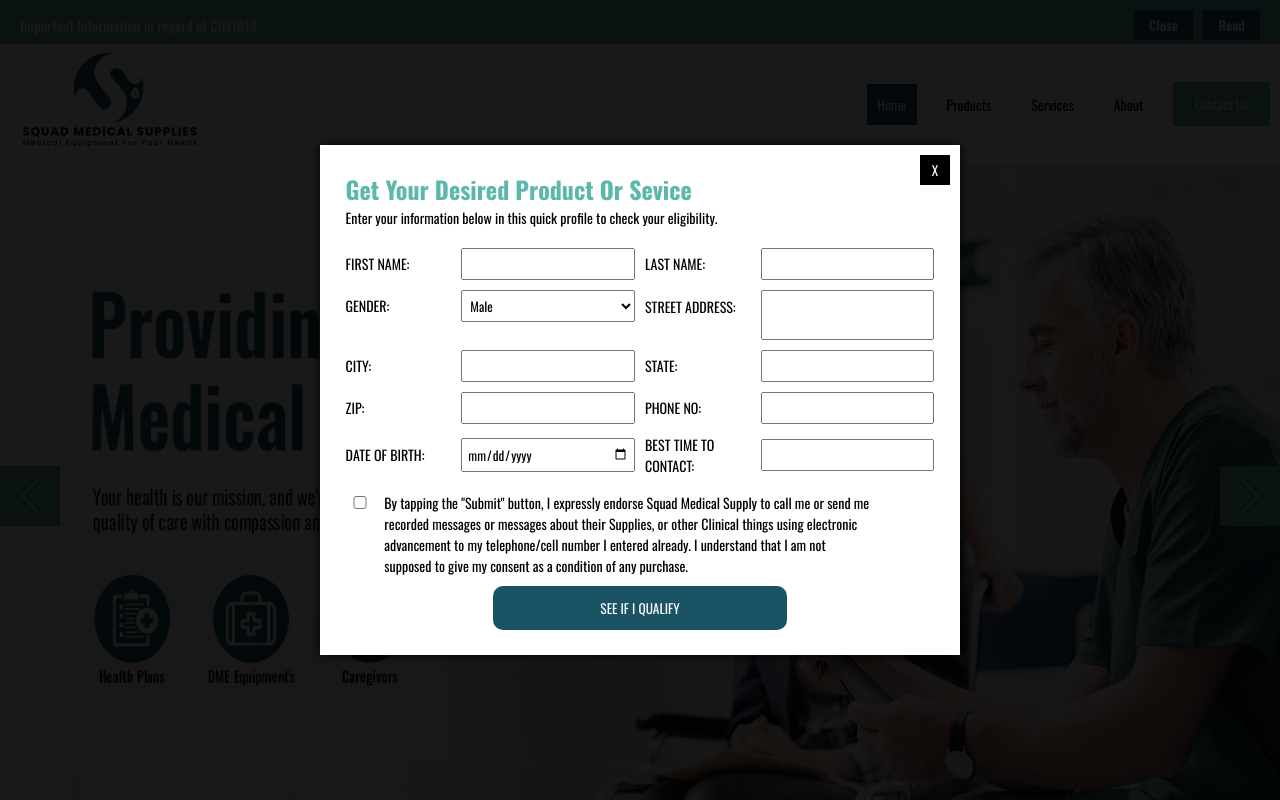
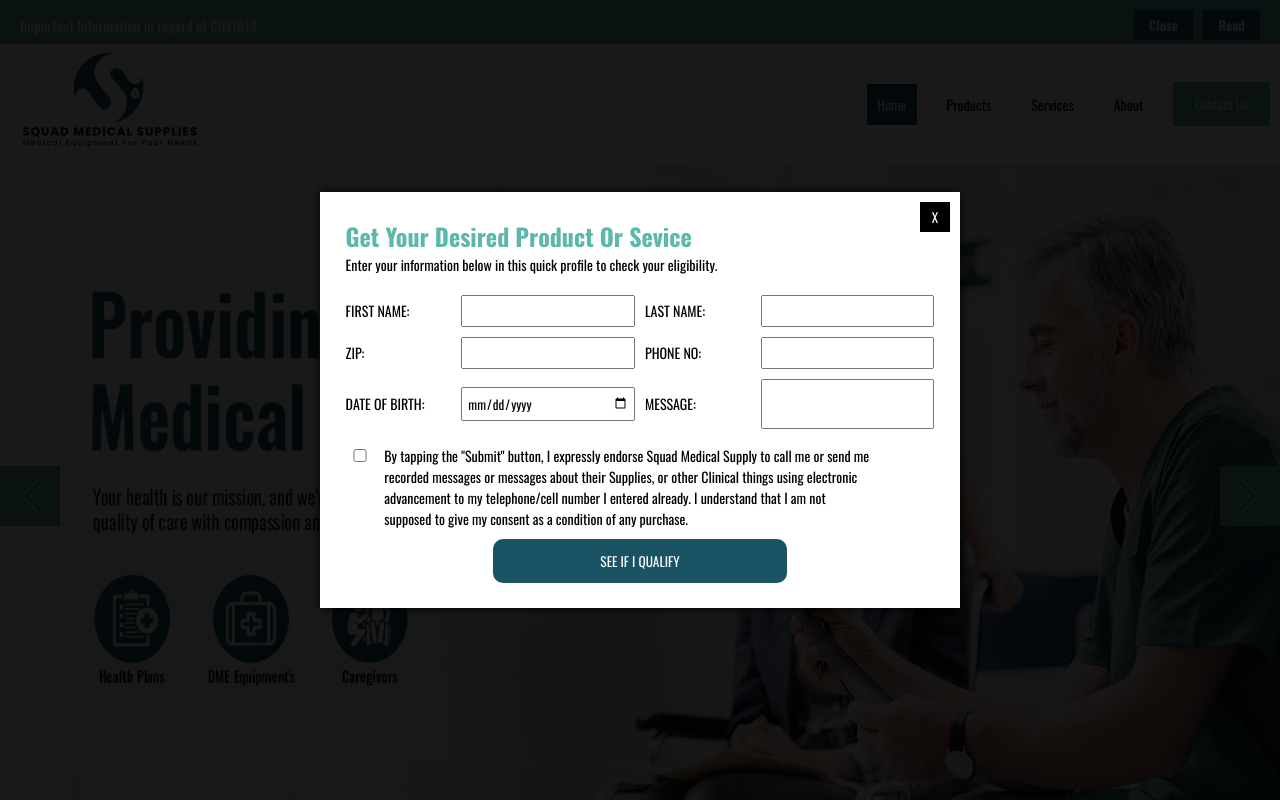
Before and after one commit to MKashanButt/squad-medical-supplies, a Next.js app: page / in a window 1280 px wide. Both pictures are taken after a click on the button "Contact Us". Shown: the top 800 px of the page. Built offline with nearby package versions, Linux system fonts and the light colour scheme.

Commit message:
update form

```diff
--- a/src/components/PopupForm.tsx
+++ b/src/components/PopupForm.tsx
@@ -1,18 +1,65 @@
-'use client'
+"use client";
+
+import { FormEvent } from "react";
 
 type PopupDialogProps = {
   id: string;
   onClose: () => void;
-}
+};
 
 export default function PopupForm({ id, onClose }: PopupDialogProps) {
+  const handleSubmit = async (e: FormEvent<HTMLFormElement>) => {
+    e.preventDefault();
+
+    const form = e.currentTarget;
+    const formData = new FormData(form);
+
+    const data: Record<string, any> = {};
+
+    formData.forEach((value, key) => {
+      if (key !== "consent") {
+        data[key] = value;
+      }
+    });
+
+    try {
+      const res = await fetch(
+        "https://healthmedneeds.com/api/squad-medical-supplies",
+        {
+          method: "POST",
+          headers: { "Content-Type": "application/json" },
+          body: JSON.stringify(data),
+        }
+      );
+
+      const result = await res.json();
+      console.log(result);
+      console.log("Submitting:", data);
+
+      if (result.success) {
+        alert("Form submitted successfully!");
+        onClose();
+      } else {
+        alert("Something went wrong.");
+      }
+    } catch (err) {
+      console.error("Submission error:", err);
+      alert("Network error occurred.");
+    }
+  };
+
   return (
     <div className="braceDialog" id={id}>
       <div className="content">
-                <button className="close" onClick={onClose}>X</button>
-                <form action="/form.php" method="post" id="contactUs">
+        <button className="close" onClick={onClose}>
+          X
+        </button>
+        <form onSubmit={handleSubmit} method="post" id="contactUs">
           <h2>Get Your Desired Product or Sevice</h2>
-                    <p>Enter your information below in this quick profile to check your eligibility.</p>
+          <p>
+            Enter your information below in this quick profile to check your
+            eligibility.
+          </p>
           <div className="stage">
             <div className="field">
               <label htmlFor="fname">First Name:</label>
@@ -24,36 +71,13 @@ export default function PopupForm({ id, onClose }: PopupDialogProps) {
             </div>
           </div>
           <div className="stage">
-                        <div className="field" style={{ alignItems: "baseline" }}>
-                            <label htmlFor="name">Gender:</label>
-                            <select name="gender" id="gender">
-                                <option value="male">Male</option>
-                                <option value="female">Female</option>
-                            </select>
-                        </div>
-                        <div className="field" style={{ alignItems: "baseline" }}>
-                            <label htmlFor="saddress">Street Address:</label>
-                            <textarea name="saddress" id="saddress"></textarea>
-                        </div>
-                    </div>
-                    <div className="stage">
             <div className="field">
-                            <label htmlFor="city">City:</label>
-                            <input type="text" name="city" id="city" />
+              <label htmlFor="zip_code">Zip:</label>
+              <input type="text" name="zip_code" id="zip_code" />
             </div>
             <div className="field">
-                            <label htmlFor="state">State:</label>
-                            <input type="text" name="state" id="state" />
-                        </div>
-                    </div>
-                    <div className="stage">
-                        <div className="field">
-                            <label htmlFor="zip">Zip:</label>
-                            <input type="text" name="zip" id="zip" />
-                        </div>
-                        <div className="field">
-                            <label htmlFor="number">Phone no:</label>
-                            <input type="text" name="number" id="number" />
+              <label htmlFor="phone">Phone no:</label>
+              <input type="text" name="phone" id="phone" />
             </div>
           </div>
           <div className="stage">
@@ -62,19 +86,27 @@ export default function PopupForm({ id, onClose }: PopupDialogProps) {
               <input type="date" name="dob" id="dob" />
             </div>
             <div className="field">
-                            <label htmlFor="bestTimeToContact">Best Time To Contact:</label>
-                            <input type="text" name="bestTimeToContact" id="bestTimeToContact" />
+              <label htmlFor="message">Message:</label>
+              <textarea name="message" id="message"></textarea>
             </div>
           </div>
-                    <div className="field consentField" style={{ alignItems: 'baseline' }}>
+          <div
+            className="field consentField"
+            style={{ alignItems: "baseline" }}
+          >
             <input type="checkbox" name="consent" id="consent" />
             <p>
-                            By tapping the &quot;Submit&quot; button, I expressly endorse Squad Medical Supply to call me or send me recorded messages or messages about their Supplies, or other Clinical things using electronic advancement to my telephone/cell number I entered already. I understand that I am not supposed to give my consent as a condition of any purchase.
+              By tapping the &quot;Submit&quot; button, I expressly endorse
+              Squad Medical Supply to call me or send me recorded messages or
+              messages about their Supplies, or other Clinical things using
+              electronic advancement to my telephone/cell number I entered
+              already. I understand that I am not supposed to give my consent as
+              a condition of any purchase.
             </p>
           </div>
           <button name="submit">See If I Qualify</button>
         </form>
       </div>
     </div>
-    )
+  );
 }
```
Lines whose indentation alone changed are shown as unchanged.
